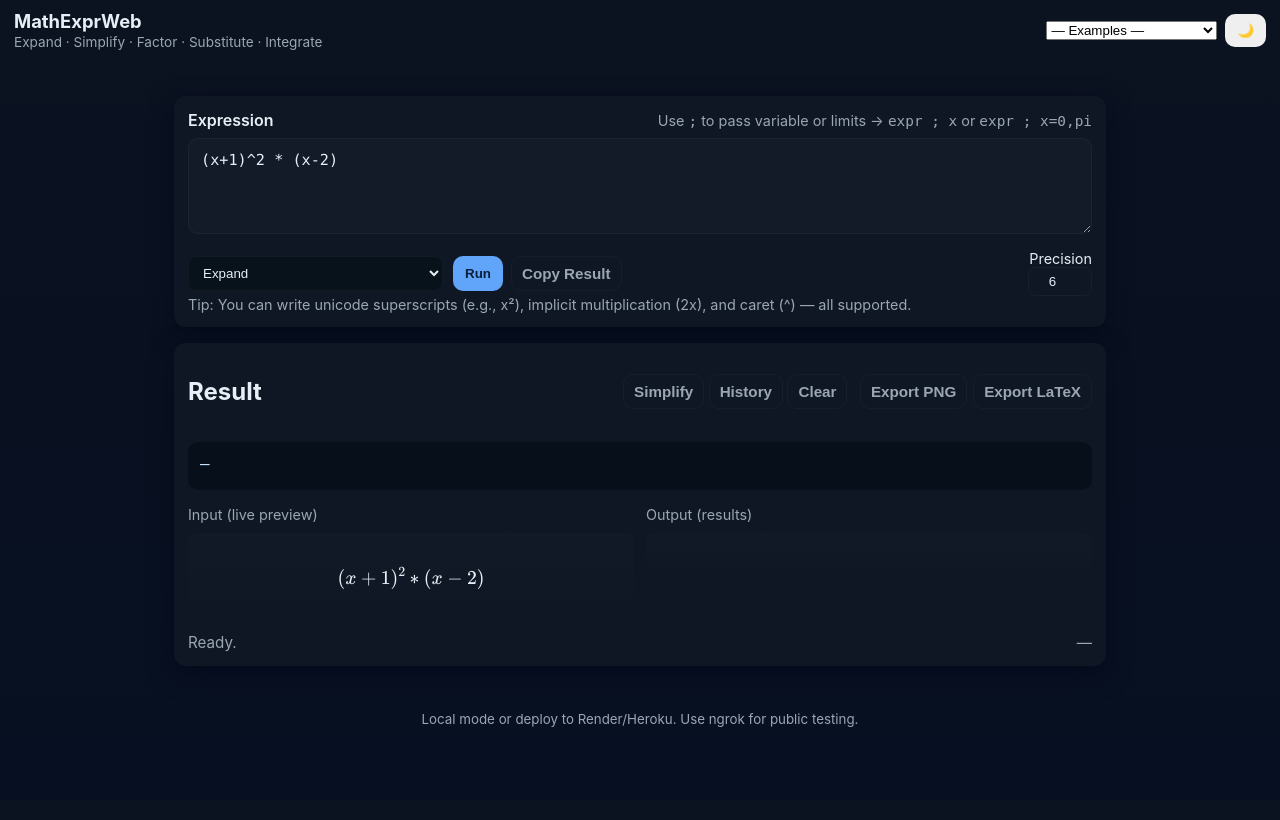
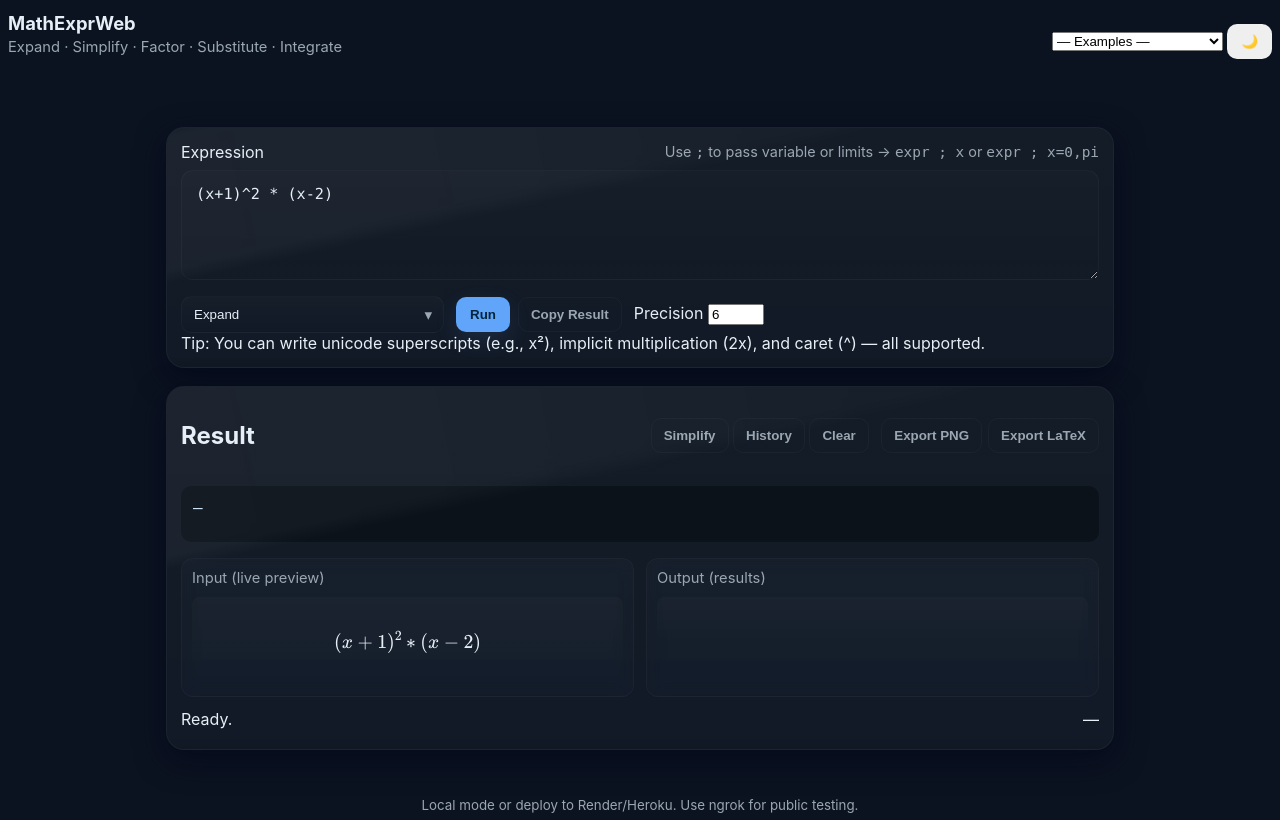
Before and after one commit to Aquaa19/MathExprWeb, a Flask app: page / in a window 1280 px wide. Before the commit the page ends 727 px from the top, so only its background shows below. Run offline with Flask 3, Linux system fonts and the light colour scheme.

Commit message:
Enhance UI: Glass Effect + Fix light theme select contrast

```diff
--- a/static/css/style.css
+++ b/static/css/style.css
@@ -1,87 +1,250 @@
-/* style.css — modern, responsive, mobile-first */
-/* Colors and layout tuned for clarity and code readability */
+/* style.css — upgraded frosted glass visuals + select fixes for light theme
+   Drop this file into static/css/style.css (replaces previous) */
 
+/* ---------------------------
+   Theme variables
+   --------------------------- */
 :root{
   --bg: #0b1220;
-  --panel: #0f1724;
+  --panel: rgba(15,23,36,0.60);      /* semi-transparent panel base for strong glass */
+  --panel-solid: #0f1724;            /* fallback solid color for non-backdrop-filter browsers */
+  --panel-accent: rgba(255,255,255,0.02);
   --muted: #9aa7b2;
   --accent: #60a5fa;
   --accent-2: #7c3aed;
   --text: #e6eef6;
-  --glass: rgba(255,255,255,0.02);
+  --glass: rgba(255,255,255,0.03);
+  --glass-strong: rgba(255,255,255,0.06);
+  --glass-weak: rgba(255,255,255,0.015);
   --success: #22c55e;
   --danger: #ef4444;
-  --radius: 12px;
-  --gap: 12px;
+  --radius: 14px;
+  --gap: 14px;
   font-size: 16px;
 }
 
-/* Light theme variables (swapped on .theme-light) */
+/* Light theme overrides */
 .theme-light {
-  --bg: #f7fafc;
-  --panel: #ffffff;
+  --bg: linear-gradient(180deg,#eef2f7 0%, #e6e9ef 100%);
+  --panel: rgba(255,255,255,0.65);
+  --panel-solid: #ffffff;
+  --panel-accent: rgba(2,6,23,0.02);
   --muted: #475569;
   --accent: #2563eb;
   --text: #0b1220;
   --glass: rgba(2,6,23,0.03);
+  --glass-strong: rgba(2,6,23,0.05);
+  --glass-weak: rgba(2,6,23,0.01);
 }
 
-*{box-sizing:border-box}
-html,body{height:100%;margin:0;font-family:Inter, ui-sans-serif, system-ui, -apple-system, "Segoe UI", Roboto, "Helvetica Neue", Arial;background:linear-gradient(180deg,var(--bg), #071022);color:var(--text);-webkit-font-smoothing:antialiased}
-.container{max-width:960px;margin:22px auto;padding:14px}
-.topbar{display:flex;align-items:center;justify-content:space-between;padding:10px 14px;margin:0 0 var(--gap) 0}
-.brand h1{margin:0;font-size:1.15rem}
-.brand .tag{margin:2px 0 0;font-size:0.85rem;color:var(--muted)}
-.controls-top{display:flex;gap:8px;align-items:center}
+/* ---------------------------
+   Base layout & typography
+   --------------------------- */
+* { box-sizing: border-box; }
+html,body { height:100%; margin:0; font-family: Inter, system-ui, -apple-system, "Segoe UI", Roboto, "Helvetica Neue", Arial; -webkit-font-smoothing:antialiased; -moz-osx-font-smoothing:grayscale; background: var(--bg); color: var(--text); }
+.container { max-width: 980px; margin: 22px auto; padding: 16px; }
 
-/* Cards */
-.card{background:var(--panel);border-radius:var(--radius);padding:14px;box-shadow:0 8px 24px rgba(2,6,23,0.6)}
-.input-card{margin-bottom:var(--gap)}
-.label-row{display:flex;justify-content:space-between;align-items:center;margin-bottom:8px}
-.label-row label{font-weight:600}
-.hint{font-size:0.9rem;color:var(--muted)}
-textarea{width:100%;min-height:96px;padding:12px;border-radius:10px;border:1px solid rgba(255,255,255,0.04);background:var(--glass);color:inherit;font-family:ui-monospace, SFMono-Regular, Menlo, Monaco, "Roboto Mono", monospace;font-size:0.95rem;resize:vertical}
-
-/* Controls row */
-.row.controls{display:flex;gap:10px;align-items:center;margin-top:12px}
-.select-wrap select{padding:8px 10px;border-radius:8px;background:#08121a;border:1px solid rgba(255,255,255,0.04);color:var(--text);min-width:150px}
-.btn-group{display:flex;gap:8px}
-button{padding:9px 12px;border-radius:10px;border:none;cursor:pointer;font-weight:600}
-button.primary{background:var(--accent);color:#06203a}
-button.muted{background:transparent;color:var(--muted);border:1px solid rgba(255,255,255,0.03);padding:8px 10px}
-.extras{margin-left:auto;display:flex;flex-direction:column;align-items:flex-end}
-.extras input{width:64px;padding:6px;border-radius:8px;border:1px solid rgba(255,255,255,0.04);text-align:center;background:transparent;color:var(--text)}
-
-/* Results */
-.results-card{margin-top:16px}
-.results-header{display:flex;align-items:center;justify-content:space-between}
-.result-text{background:#07101a;padding:12px;border-radius:10px;color:#cfe8ff;min-height:48px;overflow:auto;white-space:pre-wrap}
-.math-render{padding:14px;margin-top:10px;background:linear-gradient(180deg, rgba(255,255,255,0.01), transparent);border-radius:8px;min-height:48px}
-.meta-row{display:flex;justify-content:space-between;align-items:center;margin-top:10px}
-.muted{color:var(--muted);font-size:0.95rem}
-.small{font-size:0.9rem}
-.history{margin-top:10px}
-.history-list{list-style:none;padding:0;margin:8px 0 0 0;max-height:220px;overflow:auto}
-.history-list li{padding:8px;border-radius:8px;background:rgba(255,255,255,0.02);margin-bottom:8px;display:flex;justify-content:space-between;align-items:center}
-.history-list li button{background:transparent;border:0;color:var(--muted);cursor:pointer}
-
-/* two LaTeX panels layout */
-.latex-panels{display:flex;gap:12px;margin-top:12px;flex-wrap:wrap}
-.latex-panel{flex:1;min-width:220px}
-.panel-title{margin-bottom:6px}
-@media (max-width:720px){
-  .latex-panels{flex-direction:column}
+/* ---------------------------
+   Frosted glass cards - main rule
+   - We use backdrop-filter (blur + saturate) where available
+   - Add a subtle gradient/shine overlay and soft border for depth
+   --------------------------- */
+.card {
+  background: linear-gradient(180deg, rgba(255,255,255,0.02), rgba(255,255,255,0.01));
+  border-radius: var(--radius);
+  padding: 14px;
+  box-shadow: 0 10px 30px rgba(2,6,23,0.55);
+  border: 1px solid rgba(255,255,255,0.04);
+  position: relative;
+  overflow: hidden;
+  /* backdrop filter - strong frosted look */
+  backdrop-filter: blur(10px) saturate(1.12);
+  -webkit-backdrop-filter: blur(10px) saturate(1.12);
+  /* fallback */
+  background-color: var(--panel-solid);
 }
 
-/* Footer */
-.footer{max-width:960px;margin:10px auto 40px;color:var(--muted);padding:6px 14px;text-align:center}
-
-/* Responsive */
-@media (max-width:680px){
-  .row.controls{flex-direction:column;align-items:stretch}
-  .extras{margin-left:0;align-items:flex-start}
-  .controls-top{flex-direction:row;gap:6px}
+/* Add an inner glossy highlight */
+.card::before{
+  content: "";
+  position: absolute;
+  left: -30%;
+  top: -40%;
+  width: 160%;
+  height: 60%;
+  background: linear-gradient(90deg, rgba(255,255,255,0.06), rgba(255,255,255,0.00));
+  transform: rotate(-12deg);
+  pointer-events: none;
+  filter: blur(8px);
+  opacity: 0.9;
 }
 
-/* Utility */
-.sr-only{position:absolute;width:1px;height:1px;padding:0;margin:-1px;overflow:hidden;clip:rect(0,0,0,0);white-space:nowrap;border:0}
+/* Slight darker border shadow at bottom */
+.card::after{
+  content: "";
+  position: absolute;
+  left: 0;
+  right: 0;
+  bottom: -8px;
+  height: 24px;
+  background: linear-gradient(180deg, rgba(0,0,0,0.06), rgba(0,0,0,0.18));
+  pointer-events: none;
+  border-bottom-left-radius: var(--radius);
+  border-bottom-right-radius: var(--radius);
+  transform: translateY(6px);
+  opacity: 0.6;
+}
+
+/* ---------------------------
+   Headings, topbar, controls
+   --------------------------- */
+.topbar { display:flex; align-items:center; justify-content:space-between; padding:12px 8px 18px 8px; margin-bottom: var(--gap); }
+.brand h1 { margin:0; font-size:1.15rem; }
+.brand .tag { margin-top:4px; color:var(--muted); font-size:0.92rem; }
+
+/* ---------------------------
+   Input card specifics
+   --------------------------- */
+.input-card { margin-bottom: var(--gap); border-radius: 18px; }
+.label-row { display:flex; justify-content:space-between; align-items:center; margin-bottom:8px; }
+.hint { font-size:0.9rem; color:var(--muted); }
+
+textarea {
+  width:100%;
+  min-height:110px;
+  padding:14px;
+  border-radius:12px;
+  border: 1px solid rgba(255,255,255,0.03);
+  background: linear-gradient(180deg, var(--glass-weak), transparent);
+  color:inherit;
+  font-family: ui-monospace, SFMono-Regular, Menlo, Monaco, "Roboto Mono", monospace;
+  font-size:0.95rem;
+  resize: vertical;
+  outline: none;
+  transition: box-shadow .18s ease, transform .08s ease;
+}
+
+/* subtle focus glow */
+textarea:focus {
+  box-shadow: 0 6px 20px rgba(96,165,250,0.12), inset 0 1px 0 rgba(255,255,255,0.02);
+  transform: translateY(-1px);
+}
+
+/* ---------------------------
+   Controls row
+   --------------------------- */
+.row.controls { display:flex; gap:12px; align-items:center; margin-top:12px; }
+.select-wrap select {
+  padding:10px 12px;
+  border-radius:10px;
+  background: linear-gradient(180deg, rgba(255,255,255,0.02), rgba(0,0,0,0.02));
+  border: 1px solid rgba(255,255,255,0.03);
+  color:var(--text);
+  min-width:170px;
+  appearance: none;           /* remove native arrow across browsers */
+  -webkit-appearance: none;
+  -moz-appearance: none;
+  position: relative;
+  padding-right: 36px;        /* space for custom arrow */
+  cursor: pointer;
+}
+
+/* custom arrow indicator inside select */
+.select-wrap { position: relative; display:inline-block; }
+.select-wrap::after {
+  content: "▾";
+  position: absolute;
+  right: 12px;
+  top: 50%;
+  transform: translateY(-50%);
+  pointer-events: none;
+  color: var(--muted);
+  font-size: 0.95rem;
+}
+
+/* Focus ring for select */
+.select-wrap select:focus {
+  box-shadow: 0 6px 20px rgba(96,165,250,0.12);
+}
+
+/* ---------------------------
+   Fix for light theme select dropdown & spinner
+   - Browsers render dropdown popup outside CSS control, but we can ensure the visible select area contrasts.
+   - Also we provide a small rule to ensure option text is dark in light theme, and ensure arrow visible.
+   --------------------------- */
+.theme-light .select-wrap select {
+  background: linear-gradient(180deg, rgba(255,255,255,0.88), rgba(240,240,246,0.88));
+  color: var(--text);
+  border: 1px solid rgba(2,6,23,0.06);
+}
+
+.theme-light .select-wrap::after {
+  color: #22313f;  /* darker arrow in light mode */
+}
+
+/* For browsers that support ::part on native select (Safari), ensure options are legible */
+select::-ms-expand { display: none; } /* hide IE arrow */
+
+/* ---------------------------
+   Buttons
+   --------------------------- */
+.btn-group { display:flex; gap:8px; }
+button { padding:10px 14px; border-radius:10px; border: none; cursor:pointer; font-weight:700; }
+button.primary { background: var(--accent); color: #04243b; box-shadow: 0 8px 22px rgba(96,165,250,0.12); }
+button.muted { background: transparent; color: var(--muted); border:1px solid rgba(255,255,255,0.03); padding:9px 12px; }
+
+/* ---------------------------
+   Results area + LaTeX panels
+   --------------------------- */
+.results-card { margin-top: 18px; border-radius: 18px; padding-bottom: 20px; }
+.results-header { display:flex; align-items:center; justify-content:space-between; gap:12px; }
+
+/* result text / console */
+.result-text { background: rgba(0,0,0,0.35); padding:12px; border-radius:10px; color:#cfe8ff; min-height:56px; white-space:pre-wrap; }
+.math-render { padding:14px; margin-top:10px; background: linear-gradient(180deg, rgba(255,255,255,0.02), transparent); border-radius:8px; min-height:48px; }
+
+/* LaTeX panels styling - stronger glass look */
+.latex-panels { display:flex; gap:12px; margin-top:14px; flex-wrap:wrap; }
+.latex-panel { flex:1; min-width:240px; border-radius:12px; padding:10px; background: linear-gradient(180deg, rgba(255,255,255,0.02), rgba(255,255,255,0.01)); border: 1px solid rgba(255,255,255,0.03);
+  backdrop-filter: blur(8px) saturate(1.08);
+  -webkit-backdrop-filter: blur(8px) saturate(1.08);
+}
+
+/* tiny title */
+.panel-title { margin-bottom:8px; color:var(--muted); font-size:0.92rem; }
+
+/* meta and history */
+.meta-row { display:flex; justify-content:space-between; align-items:center; margin-top:12px; }
+.history-list { list-style:none; padding:0; margin:8px 0 0 0; max-height:260px; overflow:auto; }
+.history-list li { padding:10px; border-radius:10px; background: rgba(255,255,255,0.02); margin-bottom:10px; display:flex; justify-content:space-between; align-items:center; }
+
+/* ---------------------------
+   Footer and responsive tweaks
+   --------------------------- */
+.footer { max-width:960px; margin:12px auto 40px; color:var(--muted); padding:6px 14px; text-align:center; }
+
+/* Mobile-friendly adjustments */
+@media (max-width:760px) {
+  .row.controls { flex-direction: column; align-items: stretch; gap:10px; }
+  .latex-panels { flex-direction: column; }
+  .select-wrap select { min-width:100%; }
+}
+
+/* Accessibility helpers */
+.sr-only { position:absolute; width:1px; height:1px; padding:0; margin:-1px; overflow:hidden; clip:rect(0,0,0,0); white-space:nowrap; border:0 }
+
+/* ---------------------------
+   Optional: stronger glass accent for focused card (tweakable)
+   --------------------------- */
+.card--focus {
+  box-shadow: 0 18px 60px rgba(2,6,23,0.6);
+  border: 1px solid rgba(255,255,255,0.06);
+  transform: translateY(-4px);
+}
+
+/* ---------------------------
+   Notes:
+   - Adjust the blur strength by changing `backdrop-filter: blur(...)` values.
+   - For very bright light theme, arrow color is forced darker so the select control's indicator is visible.
+   - Some older browsers (or if user disables backdrop-filter) will fallback to `--panel-solid` backgrounds.
+   --------------------------- */
```
